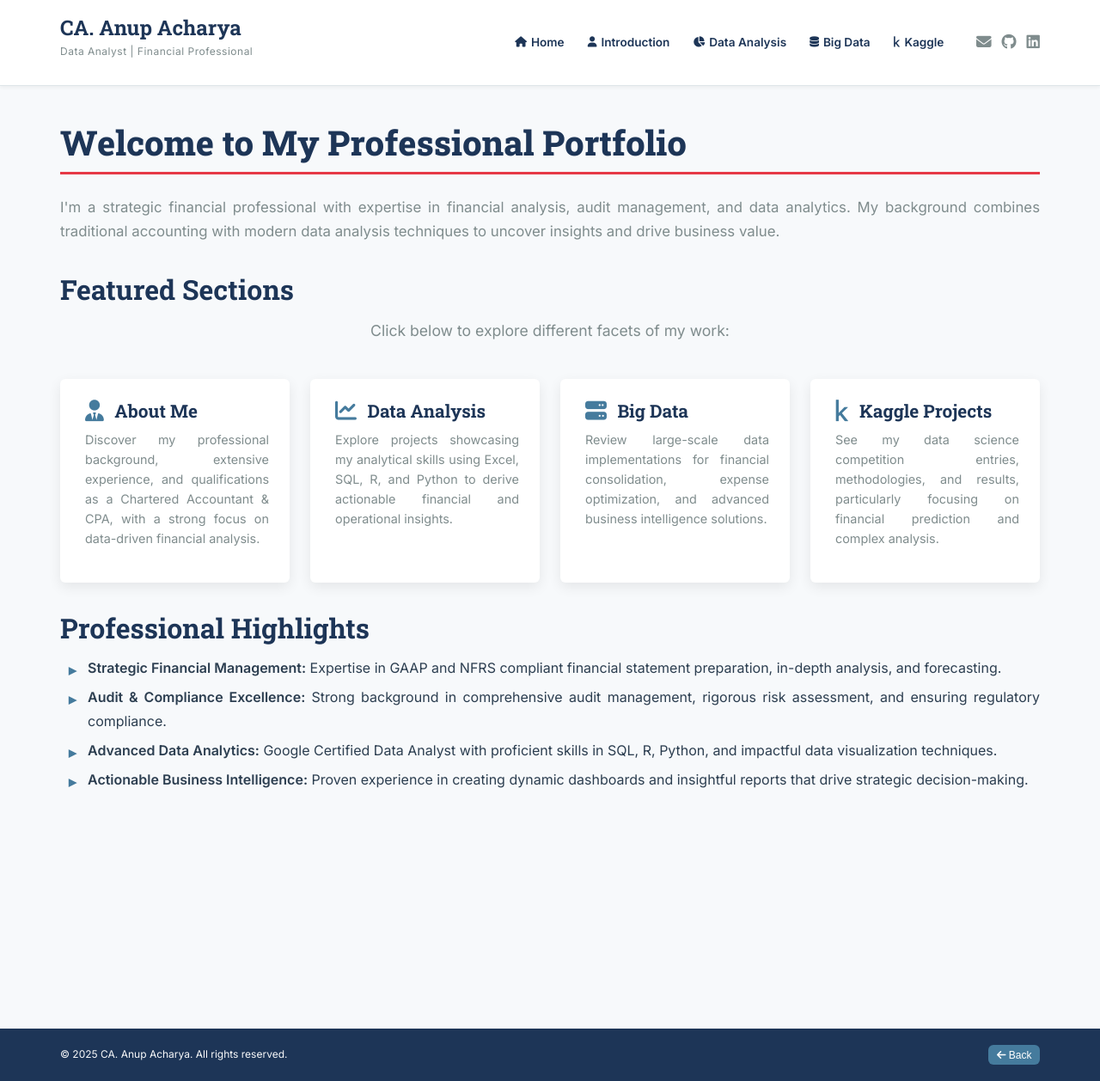
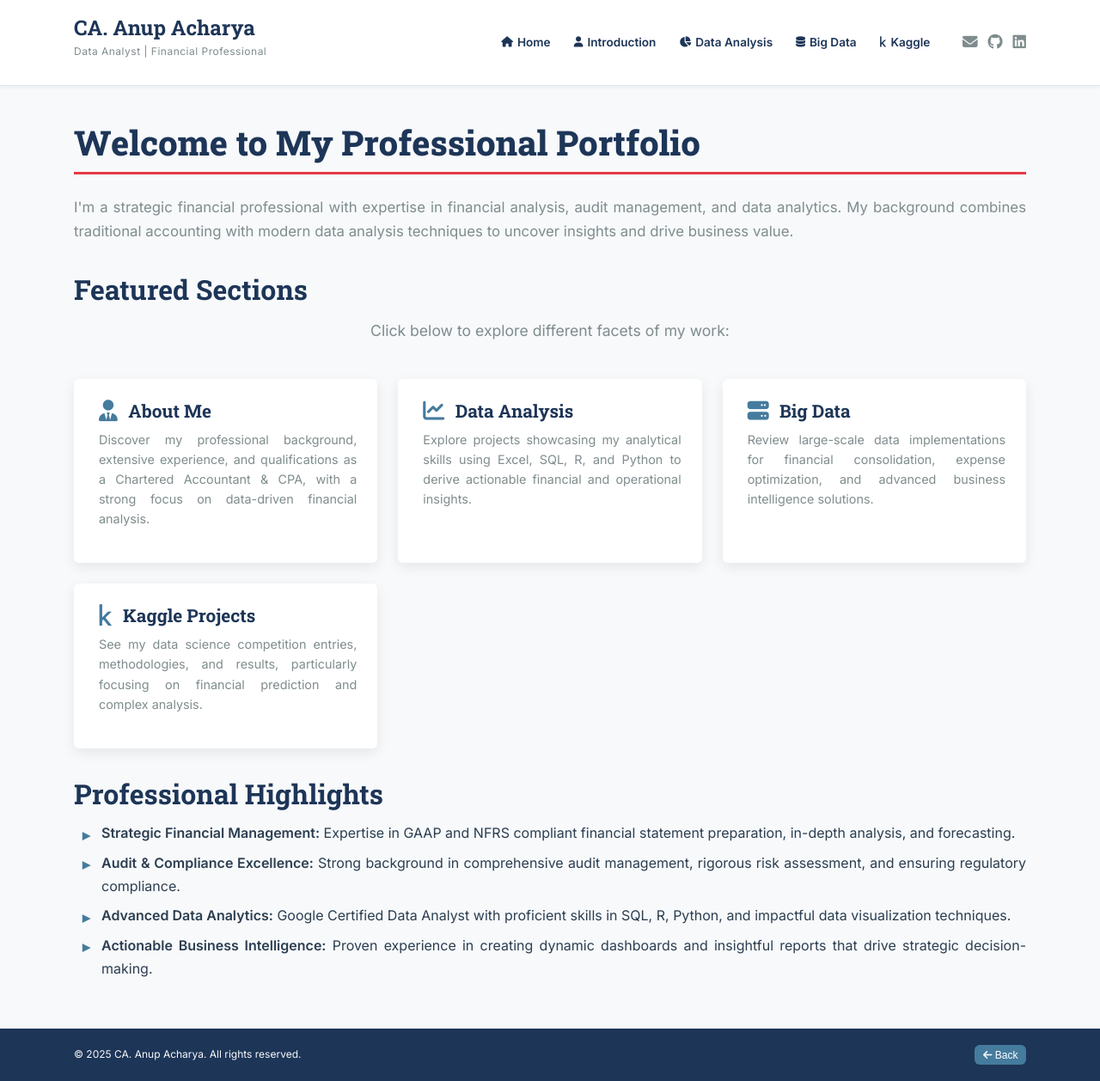
Before and after one commit to accuve/Portfolio, a Jekyll site: the page built from index.md, in a window 1280 px wide and 1258 px high. Shown: the whole window at 86% size. Built offline with Jekyll 4.4.1, drawn with Linux system fonts in a browser that asks for light colours.

Commit message:
reverted all changes to original change

```diff
--- a/assets/css/style.css
+++ b/assets/css/style.css
@@ -178,7 +178,7 @@ hr { border: 0; border-top: 1px solid var(--color-border); margin: calc(var(--sp
  * 4. Layout & Container
  * --------------------
  */
-.container { width: 90%; max-width: var(--container-max-width); margin-left: auto; margin-right: auto; }
+.container { width: 90%; max-width: var(--container-max-width); margin-left: auto; margin-right: auto; padding-left: var(--spacing-unit); padding-right: var(--spacing-unit); }
 
 /* --------------------
  * 5. Header & Navigation (Hamburger Mobile Nav)
```
